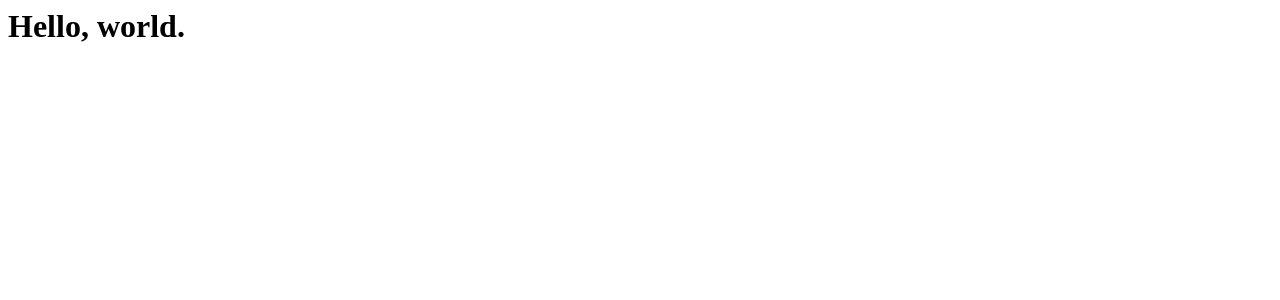
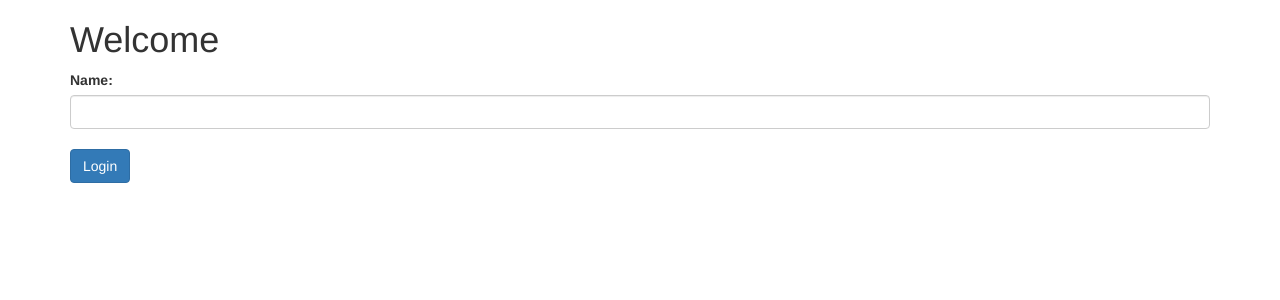
Before and after one commit to Codility/Clicker, a React app: page / in a window 1280 px wide. Shown: the top 300 px of the page. Built offline with nearby package versions, Linux system fonts and the light colour scheme; the HTML template or start-up script is replaced by a standard one.

Commit message:
Login screen

```diff
--- a/index.html
+++ b/index.html
@@ -1,9 +1,10 @@
 <html>
   <head>
     <title>Sample App</title>
+    <link rel="Stylesheet" href="https://maxcdn.bootstrapcdn.com/bootstrap/3.3.6/css/bootstrap.min.css"/>
   </head>
   <body>
-    <div id='root'>
+    <div id='root' class='container'>
     </div>
     <script src="/static/bundle.js"></script>
   </body>
--- a/server.js
+++ b/server.js
@@ -6,10 +6,10 @@ new WebpackDevServer(webpack(config), {
   publicPath: config.output.publicPath,
   hot: true,
   historyApiFallback: true
-}).listen(3000, 'localhost', function (err, result) {
+}).listen(8000, '0.0.0.0', function (err, result) {
   if (err) {
     console.log(err);
   }
 
-  console.log('Listening at localhost:3000');
+  console.log('Listening at 0.0.0.0:8000');
 });
--- a/src/App.js
+++ b/src/App.js
@@ -1,9 +1,41 @@
 import React, { Component } from 'react';
 
 export default class App extends Component {
+  constructor(props) {
+    super(props)
+    this.state = { counter : 1, nick : null }
+  }
+  render() {
+    if (this.state.nick === null) {
+      return <LoginForm/>
+    }
+
+    return (
+      <div>
+        <h1>Counter: {this.state.counter }.</h1>
+        <button onClick={this.increment.bind(this)}> Increment </button>
+      </div>
+    );
+  }
+
+  increment() {
+    this.setState({ counter : this.state.counter + 1 })
+  }
+}
+
+class LoginForm extends Component {
   render() {
     return (
-      <h1>Hello, world.</h1>
-    );
+      <div className="form-group">
+        <h1>Welcome</h1>
+        <label>Name:</label>
+        <input ref="nick" className="form-control"/>
+        <br/>
+        <button className="btn btn-primary" onClick={this.login.bind(this)}>Login</button>
+      </div>
+    )
   }
+  login() {
+  }
+
 }
--- a/webpack.config.js
+++ b/webpack.config.js
@@ -4,7 +4,7 @@ var webpack = require('webpack');
 module.exports = {
   devtool: 'eval',
   entry: [
-    'webpack-dev-server/client?http://localhost:3000',
+    'webpack-dev-server/client?http://localhost:8000',
     'webpack/hot/only-dev-server',
     './src/index'
   ],
```
